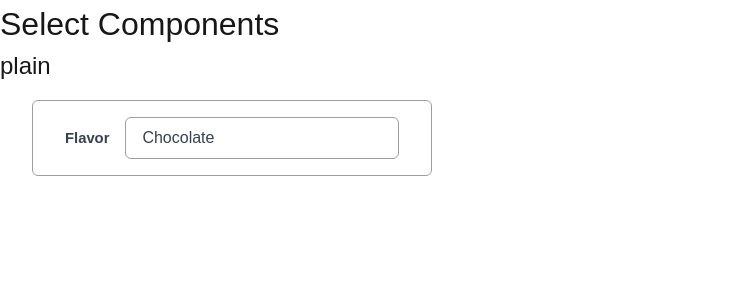
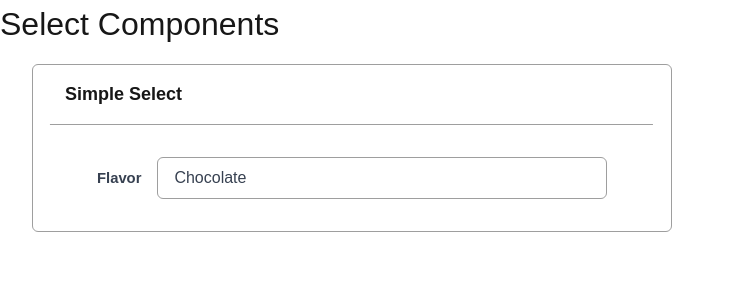
Before and after one commit to Gizmo-Verindipencil/My-React-Select, a Next.js app: page / in a window 1280 px wide. Shown: the top 300 px of the page, without its empty margins (0-734 px from the left). Built offline with nearby package versions, Linux system fonts and the light colour scheme.

Commit message:
Add Showcase component

```diff
--- a/src/app/page.tsx
+++ b/src/app/page.tsx
@@ -2,6 +2,7 @@
 
 import { FormProvider, useForm } from "react-hook-form";
 import { Select } from "../components/select";
+import { Showcase } from "../layouts/showcase";
 
 export default function Home() {
   type props = {
@@ -27,8 +28,9 @@ export default function Home() {
     <body>
       <h1>Select Components</h1>
       <FormProvider {...methods}>
-        <h2>plain</h2>
-        <Select label="Flavor" options={flavors} name="flavor" />
+        <Showcase label="Simple Select">
+          <Select label="Flavor" options={flavors} name="flavor" />
+        </Showcase>
       </FormProvider>
     </body>
   );
--- a/src/components/select/select.module.scss
+++ b/src/components/select/select.module.scss
@@ -1,10 +1,6 @@
 .container {
-  border: 1px solid #9e9e9e;
-  border-radius: 0.375rem;
   display: flex;
   margin: 1rem 2rem;
-  padding: 1rem 2rem;
-  width: 25rem;
 }
 
 .label {
--- /dev/null
+++ b/src/layouts/showcase/Showcase.tsx
@@ -0,0 +1,17 @@
+import classes from "./showcase.module.scss";
+
+interface ShowcaseProps {
+  children: React.ReactNode;
+  label: string;
+}
+
+const Showcase = ({ children, label }: ShowcaseProps) => {
+  return (
+    <div className={classes.container}>
+      <label className={classes.label}>{label}</label>
+      <div>{children}</div>
+    </div>
+  );
+};
+
+export default Showcase;
--- /dev/null
+++ b/src/layouts/showcase/index.ts
@@ -0,0 +1,2 @@
+import Showcase from "./Showcase";
+export { Showcase };
--- /dev/null
+++ b/src/layouts/showcase/showcase.module.scss
@@ -0,0 +1,25 @@
+.container {
+  border: 1px solid #9e9e9e;
+  border-radius: 0.375rem;
+  display: flex;
+  flex-direction: column;
+  margin: 1rem 2rem;
+  padding: 1rem 2rem;
+  width: 40rem;
+}
+
+.label {
+  font-size: large;
+  font-weight: bold;
+
+  &::after {
+    background-color: #9e9e9e;
+    display: block;
+    content: "";
+    height: 1px;
+    margin-bottom: 1rem;
+    margin-top: 1rem;
+    transform: translateX(-2.5%);
+    width: 105%;
+  }
+}
```
